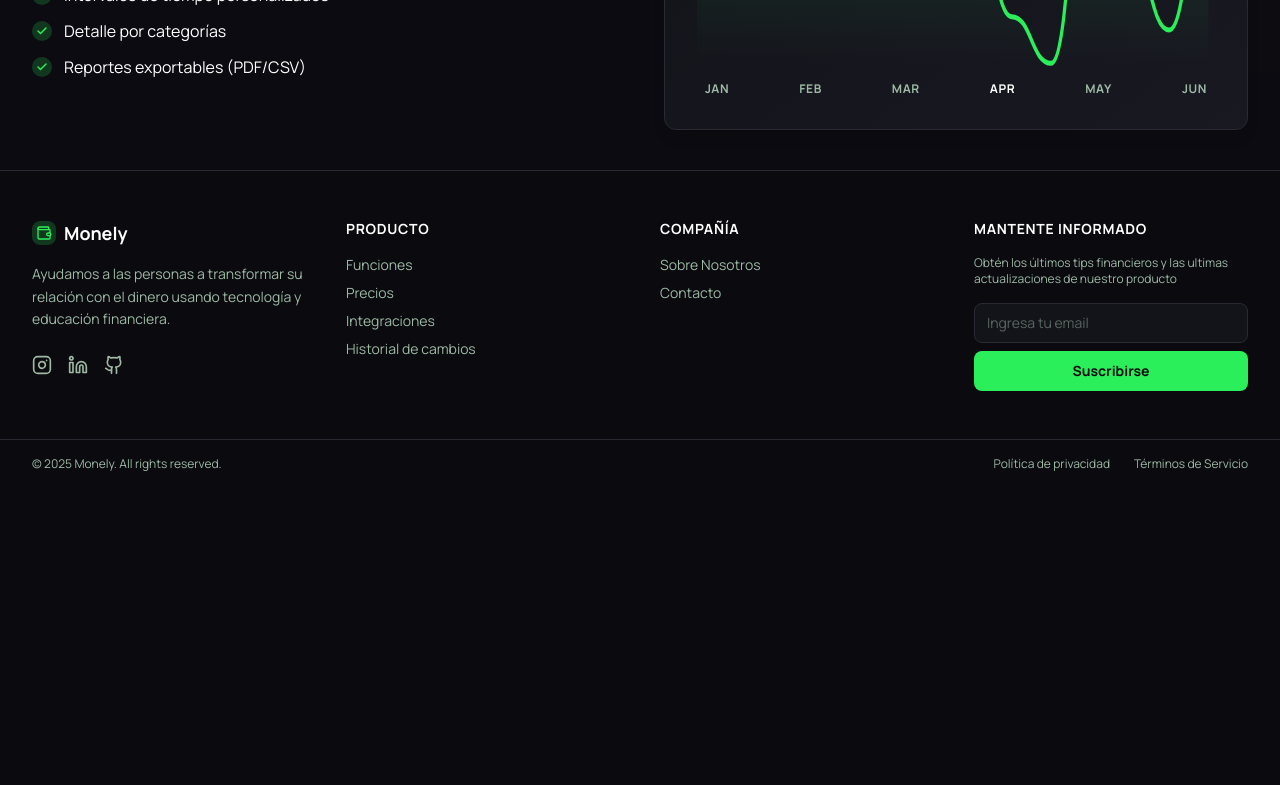
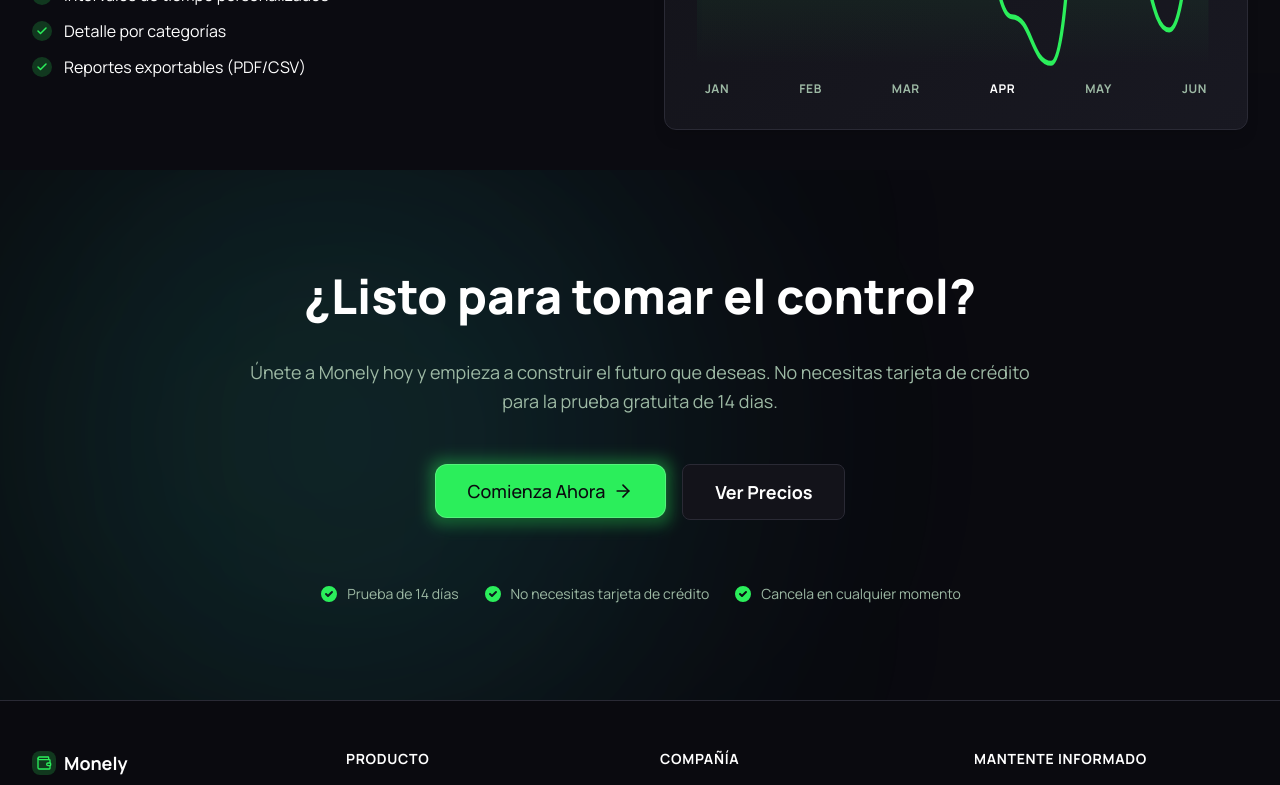
Before and after one commit to SantJojoa/finance-tracker, a React (Vite) app in the folder frontend/: page / in a window 1280 px wide. Shown: the part 1960-2745 px from the top of the page. Before the commit the page ends 2448 px from the top, so only its background shows below. Built offline with nearby package versions, Linux system fonts and the light colour scheme.

Commit message:
feat: ad CTASection and finish landing pre version

```diff
--- a/frontend/src/App.tsx
+++ b/frontend/src/App.tsx
@@ -4,6 +4,7 @@ import HeroSection from './components/landing/HeroSection'
 import StatsSection from './components/landing/StatsSection'
 import FeaturesSection from './components/landing/FeaturesSection'
 import ChartSection from './components/landing/ChartSection'
+import CTASection from './components/landing/CTASection'
 
 function App() {
 
@@ -16,6 +17,7 @@ function App() {
         <StatsSection />
         <FeaturesSection />
         <ChartSection />
+        <CTASection />
       </main>
       <Footer />
     </div>
--- /dev/null
+++ b/frontend/src/components/landing/CTASection.tsx
@@ -0,0 +1,74 @@
+import { ArrowRight } from 'lucide-react'
+import Container from '@/components/ui/Container'
+import Button from '@/components/Button'
+
+export default function CTASection() {
+    return (
+        <section className="w-full py-24 relative overflow-hidden">
+            {/* Background decorative gradients */}
+            <div className="absolute top-1/2 left-1/4 -translate-x-1/2 -translate-y-1/2 w-[600px] h-[600px] bg-primary/10 rounded-full blur-[150px] pointer-events-none" />
+            <div className="absolute top-1/2 right-1/4 -translate-x-1/2 -translate-y-1/2 w-[600px] h-[600px] bg-blue-500/10 rounded-full blur-[150px] pointer-events-none" />
+
+            <Container>
+                <div className="flex flex-col items-center text-center max-w-[800px] mx-auto gap-8 relative z-10">
+                    {/* Heading */}
+                    <h2 className="text-4xl md:text-5xl font-black leading-tight">
+                        ¿Listo para tomar el control?
+                    </h2>
+
+                    {/* Description */}
+                    <p className="text-text-dim text-lg leading-relaxed">
+                        Únete a Monely hoy y empieza a construir el futuro que deseas. No necesitas tarjeta de crédito para la prueba gratuita de 14 dias.
+                    </p>
+
+                    {/* CTA Buttons */}
+                    <div className="flex flex-col sm:flex-row gap-4 w-full sm:w-auto justify-center mt-4">
+                        {/* Primary CTA with glow effect */}
+                        <div className="relative group">
+                            <div className="absolute -inset-1 bg-primary rounded-lg blur opacity-40 group-hover:opacity-75 transition duration-300 animate-pulse-slow" />
+                            <Button
+                                variant="primary"
+                                size="lg"
+                                className="relative w-full sm:w-auto min-w-[200px]"
+                            >
+                                <span className="flex items-center gap-2">
+                                    Comienza Ahora
+                                    <ArrowRight className="size-5" />
+                                </span>
+                            </Button>
+                        </div>
+
+                        {/* Secondary CTA */}
+                        <button className="flex items-center justify-center rounded-lg h-14 px-8 bg-dark-surface border border-dark-border hover:border-primary/50 transition-all text-lg font-bold backdrop-blur-xl hover:bg-dark-elevated">
+                            <span>Ver Precios</span>
+                        </button>
+                    </div>
+
+                    {/* Trust badges / Features */}
+                    <div className="flex flex-wrap items-center justify-center gap-6 mt-8 text-sm text-text-dim">
+                        <div className="flex items-center gap-2">
+                            <svg className="size-5 text-primary" fill="currentColor" viewBox="0 0 20 20">
+                                <path fillRule="evenodd" d="M10 18a8 8 0 100-16 8 8 0 000 16zm3.707-9.293a1 1 0 00-1.414-1.414L9 10.586 7.707 9.293a1 1 0 00-1.414 1.414l2 2a1 1 0 001.414 0l4-4z" clipRule="evenodd" />
+                            </svg>
+                            <span>Prueba de 14 días</span>
+                        </div>
+
+                        <div className="flex items-center gap-2">
+                            <svg className="size-5 text-primary" fill="currentColor" viewBox="0 0 20 20">
+                                <path fillRule="evenodd" d="M10 18a8 8 0 100-16 8 8 0 000 16zm3.707-9.293a1 1 0 00-1.414-1.414L9 10.586 7.707 9.293a1 1 0 00-1.414 1.414l2 2a1 1 0 001.414 0l4-4z" clipRule="evenodd" />
+                            </svg>
+                            <span>No necesitas tarjeta de crédito</span>
+                        </div>
+
+                        <div className="flex items-center gap-2">
+                            <svg className="size-5 text-primary" fill="currentColor" viewBox="0 0 20 20">
+                                <path fillRule="evenodd" d="M10 18a8 8 0 100-16 8 8 0 000 16zm3.707-9.293a1 1 0 00-1.414-1.414L9 10.586 7.707 9.293a1 1 0 00-1.414 1.414l2 2a1 1 0 001.414 0l4-4z" clipRule="evenodd" />
+                            </svg>
+                            <span>Cancela en cualquier momento</span>
+                        </div>
+                    </div>
+                </div>
+            </Container>
+        </section>
+    )
+}
```
